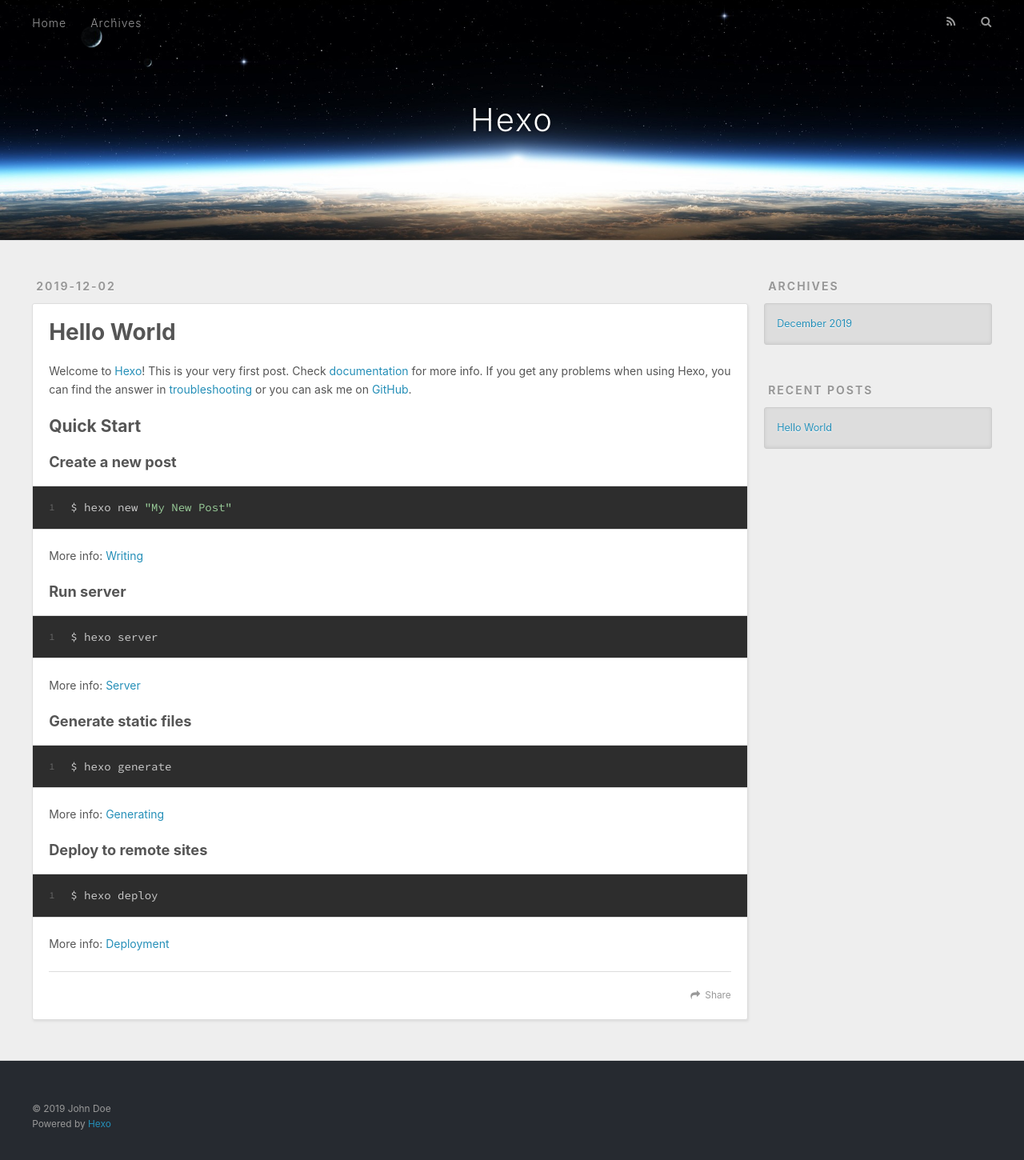
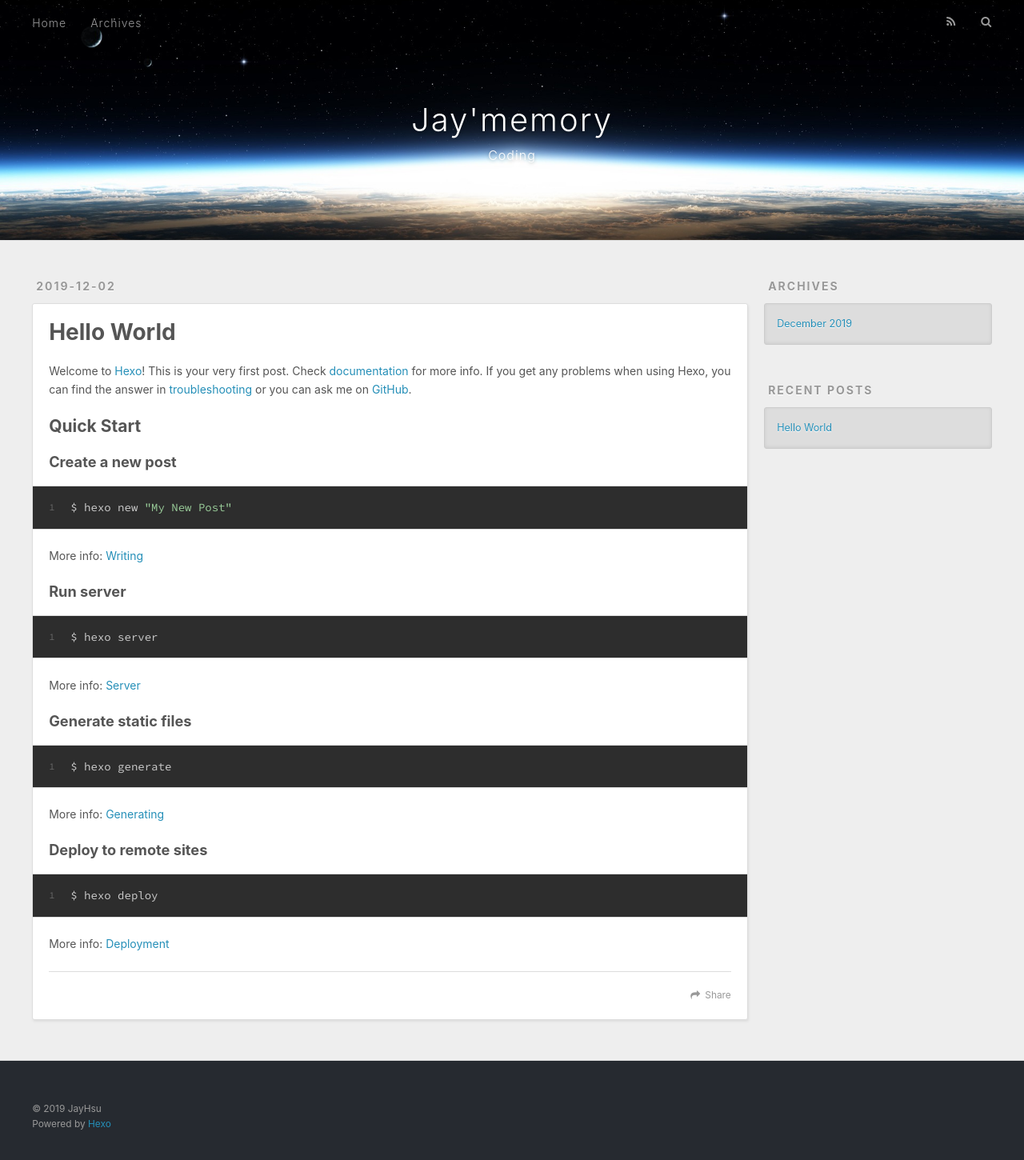
Before and after one commit to xdj2018/xdj2018.github.io, a plain HTML site: page index.html in a window 1280 px wide. Shown: the whole page at 80% size. Drawn offline with nearby package versions, Linux system fonts and the light colour scheme.

Commit message:
Site updated: 2019-12-02 05:45:38

```diff
--- a/index.html
+++ b/index.html
@@ -5,16 +5,19 @@
 
 
 
-  <title>Hexo</title>
+  <title>Jay&#39;memory</title>
   <meta name="viewport" content="width=device-width, initial-scale=1, maximum-scale=1">
-  <meta property="og:type" content="website">
-<meta property="og:title" content="Hexo">
+  <meta name="description" content="长路漫漫，唯剑作伴">
+<meta name="keywords" content="编程,碎碎念">
+<meta property="og:type" content="website">
+<meta property="og:title" content="Jay&#39;memory">
 <meta property="og:url" content="http:&#x2F;&#x2F;yoursite.com&#x2F;index.html">
-<meta property="og:site_name" content="Hexo">
+<meta property="og:site_name" content="Jay&#39;memory">
+<meta property="og:description" content="长路漫漫，唯剑作伴">
 <meta property="og:locale" content="en">
 <meta name="twitter:card" content="summary">
 
-    <link rel="alternate" href="/atom.xml" title="Hexo" type="application/atom+xml">
+    <link rel="alternate" href="/atom.xml" title="Jay&#39;memory" type="application/atom+xml">
 
 
     <link rel="icon" href="/favicon.png">
@@ -33,8 +36,12 @@
   <div id="header-outer" class="outer">
     <div id="header-title" class="inner">
       <h1 id="logo-wrap">
-        <a href="/" id="logo">Hexo</a>
+        <a href="/" id="logo">Jay&#39;memory</a>
       </h1>
+
+        <h2 id="subtitle-wrap">
+          <a href="/" id="subtitle">Coding</a>
+        </h2>
 
     </div>
     <div id="header-inner" class="inner">
@@ -100,7 +107,7 @@
 
     </div>
     <footer class="article-footer">
-      <a data-url="http://yoursite.com/2019/12/02/hello-world/" data-id="ck3nif15p00007cs6gyyk6o2w" class="article-share-link">Share</a>
+      <a data-url="http://yoursite.com/2019/12/02/hello-world/" data-id="ck3nj9unt0000w3s6b8ci7yko" class="article-share-link">Share</a>
 
 
     </footer>
@@ -156,7 +163,7 @@
 
   <div class="outer">
     <div id="footer-info" class="inner">
-      &copy; 2019 John Doe<br>
+      &copy; 2019 JayHsu<br>
       Powered by <a href="http://hexo.io/" target="_blank">Hexo</a>
     </div>
   </div>
```
Also changed, not shown: 2019/12/02/hello-world/index.html (+11 -6 lines), archives/2019/12/index.html (+14 -7 lines), archives/2019/index.html (+14 -7 lines), archives/index.html (+14 -7 lines).
